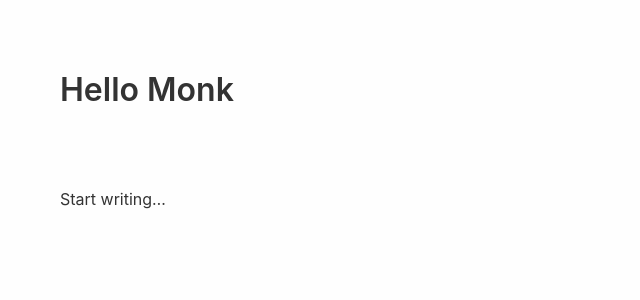
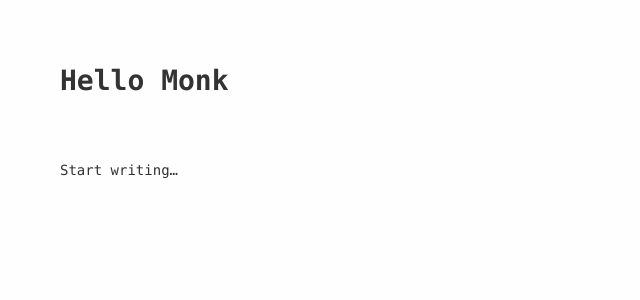
Before and after one commit to manmanhz/MDon, a React (Vite) app: page / in a window 1280 px wide. Shown: the top 300 px of the page, without its empty margins (0-640 px from the left). Built offline with nearby package versions, Linux system fonts and the light colour scheme.

Commit message:
fix: use monospace font for better cursor alignment

```diff
--- a/src/App.css
+++ b/src/App.css
@@ -5,7 +5,7 @@
 }
 
 body {
-  font-family: -apple-system, BlinkMacSystemFont, 'Segoe UI', Roboto, sans-serif;
+  font-family: 'SF Mono', Monaco, 'Courier New', monospace;
 }
 
 .app {
@@ -28,9 +28,9 @@ body {
   height: 100%;
   padding: 40px 60px;
   overflow-y: auto;
-  font-family: -apple-system, BlinkMacSystemFont, 'Segoe UI', Roboto, sans-serif;
-  font-size: 16px;
-  line-height: 1.8;
+  font-family: 'SF Mono', Monaco, 'Courier New', monospace;
+  font-size: 14px;
+  line-height: 1.6;
   background: #fefefe;
   color: #333;
   pointer-events: none;
@@ -49,23 +49,15 @@ body {
   border: none;
   outline: none;
   resize: none;
-  font-family: -apple-system, BlinkMacSystemFont, 'Segoe UI', Roboto, sans-serif;
-  font-size: 16px;
-  line-height: 1.8;
+  font-family: 'SF Mono', Monaco, 'Courier New', monospace;
+  font-size: 14px;
+  line-height: 1.6;
   background: transparent;
   color: transparent;
   caret-color: #333;
   overflow-y: auto;
   white-space: pre-wrap;
   word-wrap: break-word;
-}
-
-/* Match textarea text properties exactly with preview */
-.wysiwyg-textarea,
-.wysiwyg-preview {
-  font-weight: 400;
-  letter-spacing: normal;
-  text-rendering: auto;
 }
 
 /* Make textarea text transparent but keep caret */
@@ -108,7 +100,6 @@ body {
   background: #f6f8fa;
   padding: 0.2em 0.4em;
   border-radius: 3px;
-  font-family: 'SF Mono', Monaco, 'Courier New', monospace;
   font-size: 85%;
 }
 
```
